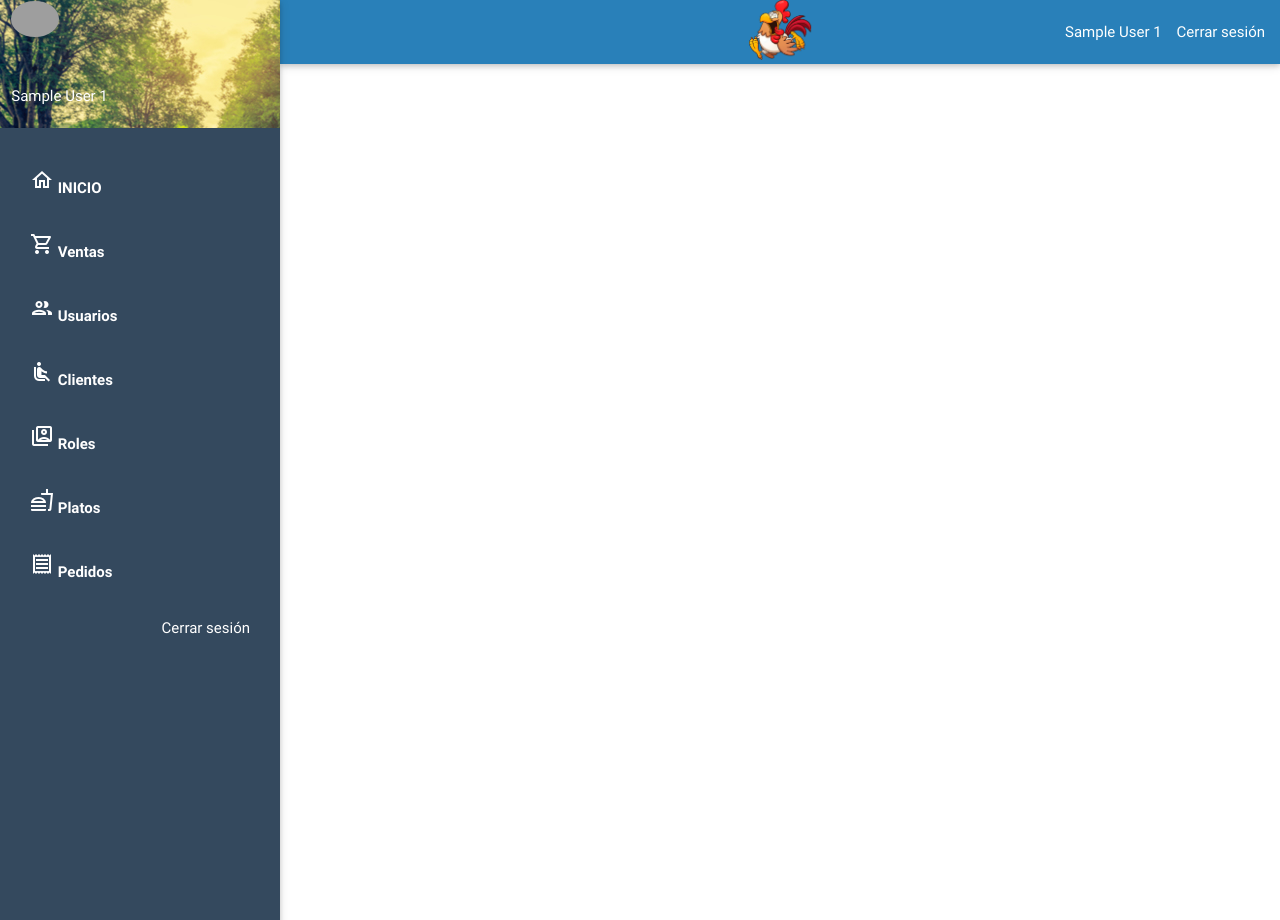
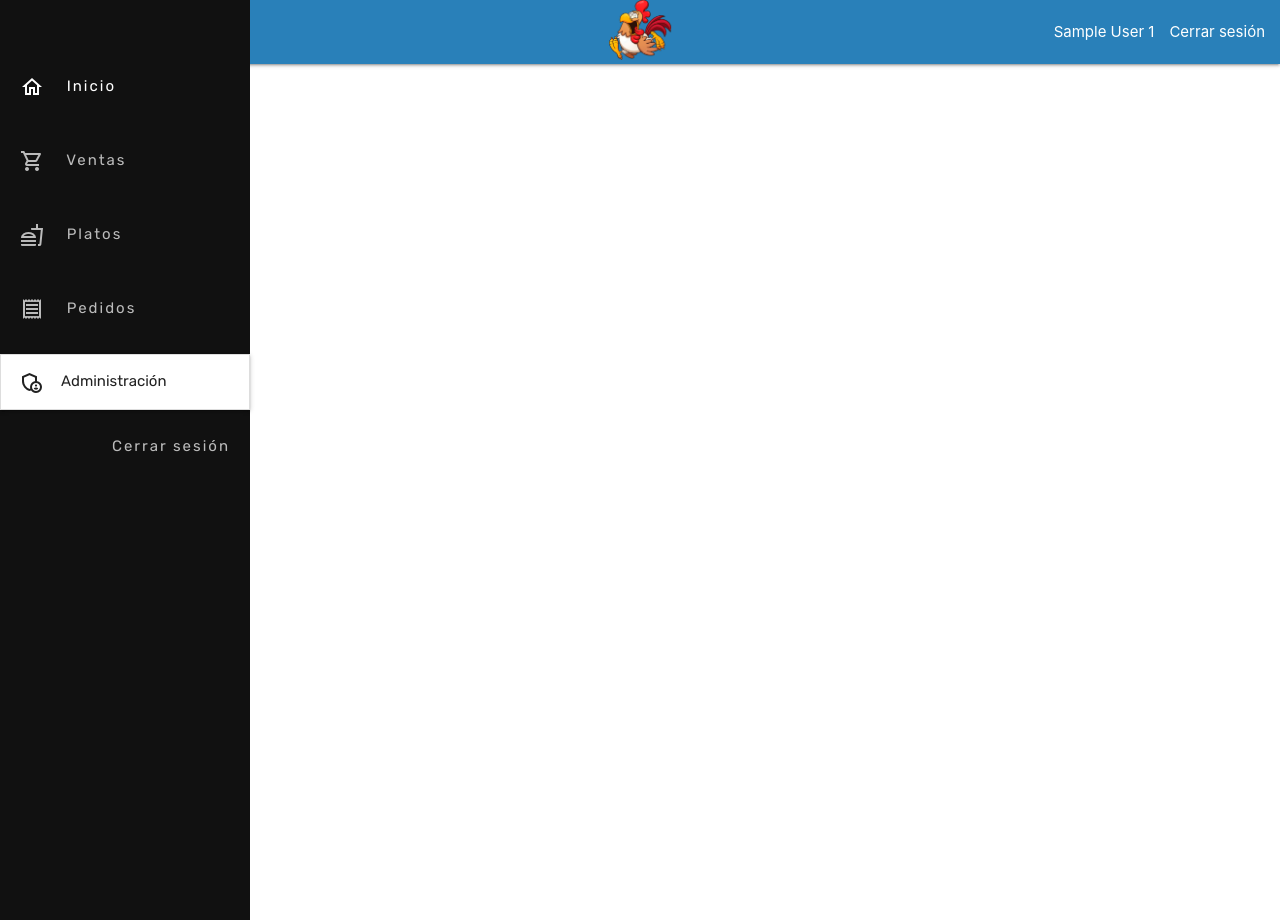
Before and after one commit to cristianmc9000/sidelex, a PHP site: page / in a window 1280 px wide. Run offline with PHP 8.4, Linux system fonts and the light colour scheme; the visitor is signed in with stand-in values (Sample User, id 1); data that the repository does not hold is empty; some libraries are stand-ins or nearby versions; grey boxes are pictures that could not be loaded.

Commit message:
cambios de diseño materialize nuevo

```diff
--- /dev/null
+++ b/css/sidebar.css
@@ -0,0 +1,52 @@
+@import url('https://fonts.googleapis.com/css?family=Rubik&display=swap');
+
+body{
+   margin: 0;
+}
+
+.sidebar{
+   position: fixed;
+   width: 250px;
+   top:0;
+   left: 0;
+   bottom: 0;
+   background: #111;
+   padding-top: 50px;
+}
+
+.sidebar h1{
+   display: block;
+   padding: 10px 20px;
+   color: #fff;
+   text-decoration: none;
+   font-family: "Rubik";
+   letter-spacing: 2px;
+   font-weight: 400;
+   margin: 0;
+   font-size: 25px;
+   text-transform: uppercase;
+}
+
+.sidebar a{
+   display: block;
+   padding: 10px 20px;
+   color: #bbb;
+   text-decoration: none;
+   font-family: "Rubik";
+   letter-spacing: 2px;
+}
+
+.sidebar a:hover{
+   color: #fff;
+   margin-left: 20px;
+   transition: 0.4s;
+}
+
+.collapsible-body {
+	padding: 0 !important;
+}
+
+.spacx{
+	padding-top: 1rem;
+	padding-bottom: 1rem;
+}
--- a/pagina.php
+++ b/pagina.php
@@ -19,20 +19,21 @@ $Busq = $conexion->query($Sql);
 ?>
 
 
-
-
-
-
 <!DOCTYPE html>
 <html lang="ES">
   <head>
     <meta charset="utf-8">
     <link rel="stylesheet" type="text/css" href="css/index.css">
     <link rel="stylesheet" type="text/css" href="css/datatable.css">
-    <link rel="stylesheet" type="text/css" href="css/materialize.css">
+    <link rel="stylesheet" type="text/css" href="css/sidebar.css">
+    <!-- <link rel="stylesheet" type="text/css" href="css/materialize.css"> -->
     <link rel="stylesheet" href="https://fonts.googleapis.com/icon?family=Material+Icons+Outlined" >
+    <!-- Compiled and minified CSS -->
+    <link rel="stylesheet" href="https://cdnjs.cloudflare.com/ajax/libs/materialize/1.0.0/css/materialize.min.css">
+    <!-- Compiled and minified JavaScript -->
     <script src="js/jquery-3.0.0.min.js"></script>
-    <script src="js/materialize.js"></script>
+    <script src="https://cdnjs.cloudflare.com/ajax/libs/materialize/1.0.0/js/materialize.min.js"></script>
+    <!-- <script src="js/materialize.js"></script> -->
     <script src="js/datatable.js"></script>
     <script type="text/javascript" src="js/vfs_fonts.js"></script>
     <script src="js/num2text.js"></script>
@@ -45,37 +46,46 @@ $Busq = $conexion->query($Sql);
 
     }
 
+
     nav ul a:hover {
     background-color: rgba(0, 0, 0, 0.2) !important;
     /*font-size: 120%;*/
     }
     .mg{
       /*margin-top: -20px;*/
-      vertical-align: middle;
+      /*vertical-align: middle;*/
 
-      padding-bottom: 10px;
+      /*padding-bottom: 10px;*/
     }
 
     table.highlight > tbody > tr:hover {
     background-color: #a0aaf0 !important;
     }
-    #mobile-demo{
-    width: 280px;
-    }
+    /*#mobile-demo{*/
+    /*width: 280px;*/
+    /*}*/
     li a{
     color: white !important;
     /*font-size: 14px;*/
     }
-    header, body, footer {
-    padding-left: 280px;
-    }
+    /*header, body, footer {*/
+    /*padding-left: 280px;*/
+    /*}*/
     @media only screen and (max-width : 992px) {
     header, body, footer {
     padding-left: 0;
     }
+    .sidebar{
+      visibility: hidden;
     }
-    #mobile-demo{
+
+    }
+ /*   #mobile-demo{
     overflow-y: hidden;
+    }*/
+    .material-icons-outlined{
+      display: inline-flex;
+      vertical-align: top;
     }
     </style>
   </head>
@@ -85,6 +95,7 @@ $Busq = $conexion->query($Sql);
         <ul>
           <li class="center brand-logo" > <img src="images/polloloco.png" width="" height="60px" alt=""></li>
           <!-- <li class="left brand-logo" > <img src="images/polloloco.png" width="" height="60px" alt=""></li> -->
+          <li class=""><a href="#" data-target="mobile-demo" class="sidenav-trigger"><i class="material-icons">menu</i></a></li>
         </ul>
 
 
@@ -93,8 +104,13 @@ $Busq = $conexion->query($Sql);
           <li><?php echo $salir; ?></li>
         </ul>
 
-        <a href="#!" data-activates="mobile-demo" class="button-collapse"><i class="material-icons-outlined">menu</i></a>
-        <ul class="side-nav fixed"  onmouseover="overhid();" onmouseout="overshow();" style="background-color: #34495e;" id="mobile-demo"  style="color: black;">
+        <!-- <a href="#!" data-activates="mobile-demo" class="button-collapse"><i class="material-icons-outlined">menu</i></a> -->
+
+
+      </div>
+    </nav>
+
+    <ul class="sidenav fixed" id="mobile-demo" onmouseover="overhid();" onmouseout="overshow();" style="background-color: #34495e;" id="mobile-demo"  style="color: black;">
 
           <li class="sidenav-header blue " style="background-image: url('images/paisaje-fondo.jpg');">
             <div class="row">
@@ -108,40 +124,80 @@ $Busq = $conexion->query($Sql);
             </div>
           </li>
 
-          <li ><a href="#!" style="color: white;" onclick="location.reload();"><i class="material-icons-outlined">home</i> <b class="mg">INICIO</b></a></li>
-          <li ><a href="#!" onclick="cargar('ventas');"><i class="material-icons-outlined">shopping_cart</i> <b class="mg">Ventas</b></a></li>
+          <li ><p><a href="#!" style="color: white;" onclick="location.reload();"><i class=" material-icons-outlined" style="padding-right: 17px;">home</i> Inicio</a></p></li>
+          <li ><p><a href="#!" onclick="cargar('ventas');"><i class="material-icons-outlined" style="padding-right: 17px;">shopping_cart</i> Ventas</a></p></li>
           <!-- <li class="mg"><a href="#!" onclick="cargar('compras');">Compras</a></li> -->
-          <li ><a href="#!" onclick="cargar('usuarios');"><i class="material-icons-outlined">people</i> <b class="mg">Usuarios</b></a></li>
-          <li ><a href="#!" onclick="cargar('clientes');"><i class="material-icons-outlined">airline_seat_recline_normal</i> <b class="mg">Clientes</b></a></li>
-          <li ><a href="#!" onclick="cargar('roles');"><i class="material-icons-outlined">switch_account</i> <b class="mg">Roles</b></a></li>
+
+
           <!-- <li class="mg"><a href="#!" onclick="cargar('proveedores');">Proveedores</a></li> -->
           <!-- <li class="mg"><a href="#!" onclick="cargar('insumos');">Insumos</a></li> -->
           <!-- <li class="mg"><a href="#!" onclick="cargar('empresas');">Empresas</a></li> -->
           <!-- <li class="mg"><a href="#!" onclick="cargar('bebidas');">Bebidas</a></li> -->
-          <li ><a href="#!" onclick="cargar('platos');"><i class="material-icons-outlined">fastfood</i> <b class="mg">Platos</b></a></li>
-          <li ><a href="#!" onclick="cargar('pedidos');"><i class="material-icons-outlined">receipt</i> <b class="mg">Pedidos</b></a></li>
+          <li ><p><a href="#!" onclick="cargar('platos');"><i class="material-icons-outlined" style="padding-right: 17px;">fastfood</i> Platos</a></p></li>
+          <li ><p><a href="#!" onclick="cargar('pedidos');"><i class="material-icons-outlined" style="padding-right: 17px;">receipt</i> Pedidos</a></p></li>
           <!-- <li class="mg"><a href="#!" onclick="cargar('talonario');">Talonario</a></li> -->
           <!-- <li class="mg"><a href="#!" onclick="cargar('facturas');">Facturas</a></li> -->
           <!-- <li class="mg"><a href="#!" onclick="cargar('reportes');">Reportes</a></li> -->
+
+          <ul class="collapsible" data-collapsible="expandable">
+            <li>
+                <div class="collapsible-header"><i class="material-icons-outlined">admin_panel_settings</i>Administración</div>
+                <div style="color: black; background-color: #2980b9;" class="collapsible-body"><a href="#!" onclick="cargar('usuarios');"><i class="material-icons-outlined">people</i> Usuarios</a></div>
+                <div style="color: black; background-color: #2980b9;" class="collapsible-body"><a href="#!" onclick="cargar('clientes');"><i class="material-icons-outlined">airline_seat_recline_normal</i> Clientes</a></div>
+                <div style="color: black; background-color: #2980b9;" class="collapsible-body"><a href="#!" onclick="cargar('roles');"><i class="material-icons-outlined">switch_account</i> Roles</a></div>
+            </li>
+          </ul>
           <li ><?php echo $salir; ?></li>
         </ul>
+
+        <div class="sidebar">
+          <div class="spacx"><a href="#!" style="color: white;" onclick="location.reload();"><i class=" material-icons-outlined" style="padding-right: 17px;">home</i> Inicio</a></div>
+          <div class="spacx"><a href="#!" onclick="cargar('ventas');"><i class="material-icons-outlined" style="padding-right: 17px;">shopping_cart</i> Ventas</a></div>
+          <div class="spacx"><a href="#!" onclick="cargar('platos');"><i class="material-icons-outlined" style="padding-right: 17px;">fastfood</i> Platos</a></div>
+          <div class="spacx"><a href="#!" onclick="cargar('pedidos');"><i class="material-icons-outlined" style="padding-right: 17px;">receipt</i> Pedidos</a></div>
+
+          <ul class="collapsible" data-collapsible="expandable">
+            <li>
+                <div style="font-family: 'Rubik'" class="collapsible-header"><i class="material-icons-outlined">admin_panel_settings</i>Administración</div>
+                <div style="color: black; background-color: #1a1a1a;" class="collapsible-body"><span><a href="#!" onclick="cargar('usuarios');"><i class="material-icons-outlined">people</i> Usuarios</a></span></div>
+                <div style="color: black; background-color: #1a1a1a;" class="collapsible-body"><span><a href="#!" onclick="cargar('clientes');"><i class="material-icons-outlined">airline_seat_recline_normal</i> Clientes</a></span></div>
+                <div style="color: black; background-color: #1a1a1a;" class="collapsible-body"><span><a href="#!" onclick="cargar('roles');"><i class="material-icons-outlined">switch_account</i> Roles</a></span></div>
+            </li>
+          </ul>
+          <?php echo $salir; ?>
         </div>
-    </nav>
 
 
+    <!-- <div class="container"> -->
       <div class="row">
-      <div id="cuerpo" class="col s12">
+        <div id="cuerpo" class="col s12 m9 offset-m3 l10 offset-l2">
 
         </div>
       </div>
-    <script type="text/javascript">
+    <!-- </div> -->
+    <script>
       $(document).ready(function() {
-    $(".dropdown-button").dropdown({ hover: true });
-    $(".button-collapse").sideNav();
+
+        // $(".dropdown-button").dropdown({ hover: true });
+        // $(".button-collapse").sideNav();
+        // $('.collapsible').collapsible({
+
+        // });
         // $('.sidenav').sidenav();
         // var elems = document.querySelectorAll('.sidenav');
         // var instances = M.Sidenav.init(elems,{});
       });
+    document.addEventListener('DOMContentLoaded', function() {
+      var elems = document.querySelectorAll('.sidenav');
+      var instances = M.Sidenav.init(elems);
+
+      var elems = document.querySelectorAll('.collapsible');
+      var instances = M.Collapsible.init(elems);
+
+
+
+    });
+
     //controlar overflow de la sidenav
     function overhid () {$("#mobile-demo").css('overflow', 'auto');}
     function overshow () {$("#mobile-demo").css('overflow', 'hidden');}
--- a/ventas.php
+++ b/ventas.php
@@ -36,6 +36,7 @@ border: 1px solid black;
 
 #modal2{
 width: 40%;
+overflow-x: hidden;
 }
 </style>
 
@@ -111,7 +112,7 @@ $(document).ready(function() {
     $('#tabla1').dataTable({
       "order": [[ 0, "desc" ]]
     });
-    //$('#modal').leanModal();
+    $('.modal').modal();
 });
 $( "#nv_venta" ).click(function() {
   $("#cuerpo").load("recursos/nueva_venta.php");
@@ -137,7 +138,7 @@ function ver_ped(cod, cicli, nombrecli, apcli) {
   }
   "<?php } ?>";
   $("#total_ped").html("Total: "+total +" Bs.");
-  $("#modal2").openModal();
+  $("#modal2").modal('open');
 }
 
 </script>
```
Also changed, not shown: recursos/nueva_venta.php (+63 -36 lines), images/qrcodes/20.png, images/qrcodes/21.png, images/qrcodes/22.png, images/qrcodes/23.png. Lines whose indentation alone changed are shown as unchanged.
